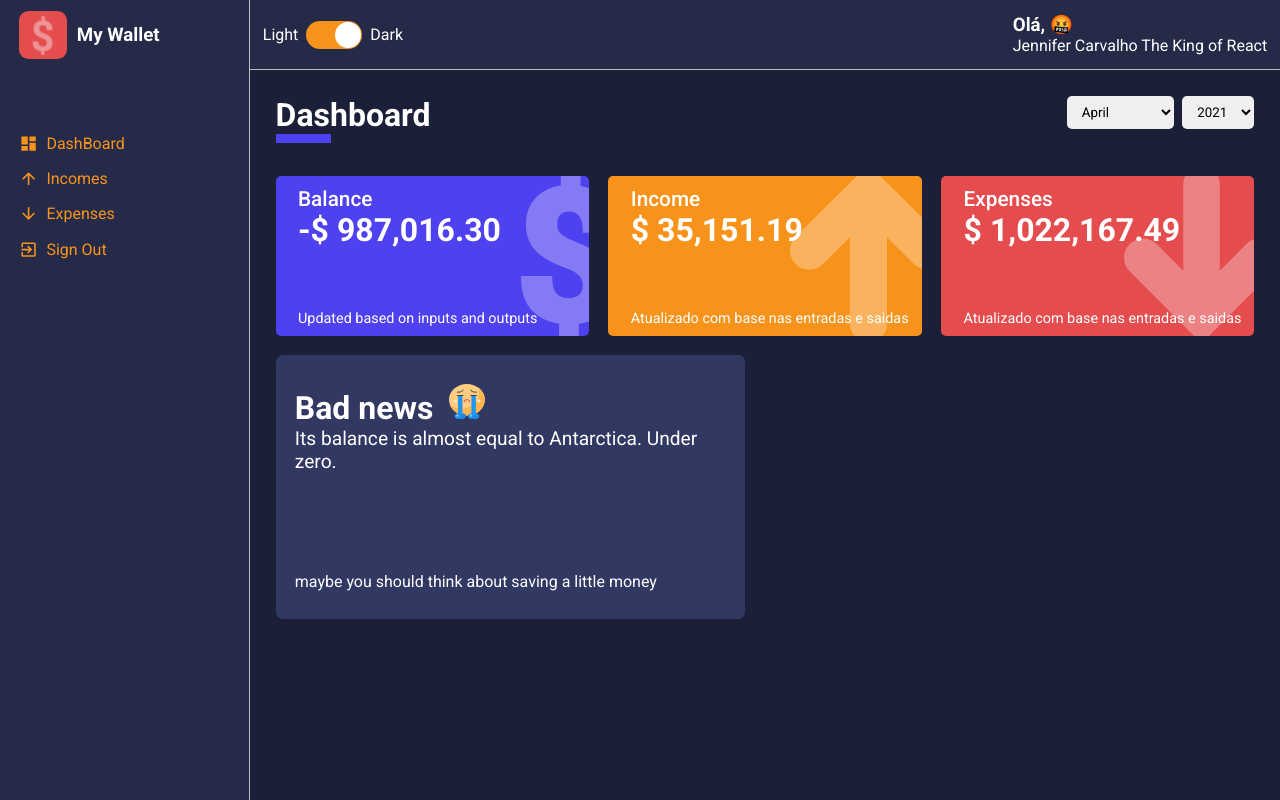
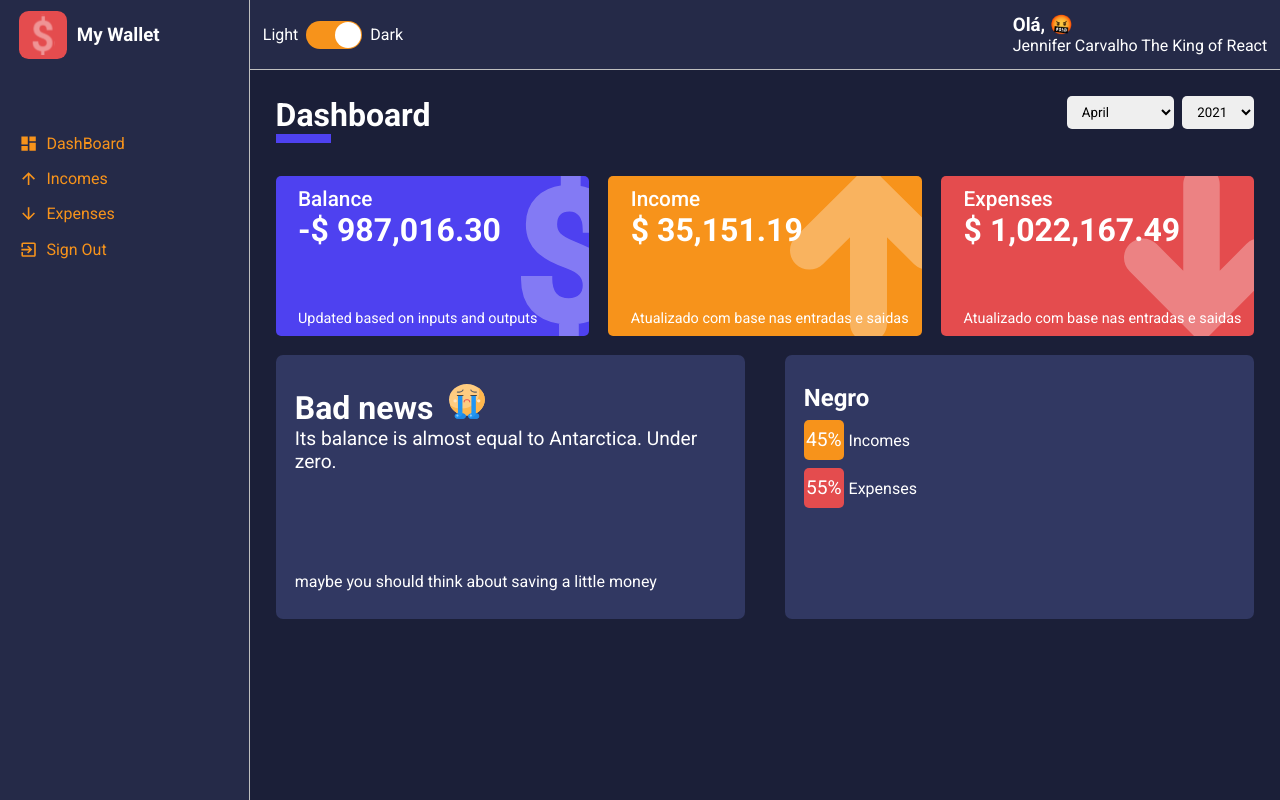
Before and after one commit to Wtheodoro/my-wallet, a React (Create React App) app: page /dashboard in a window 1280 px wide. Built offline with nearby package versions, Linux system fonts and the light colour scheme.

Commit message:
piechart init

```diff
--- a/package.json
+++ b/package.json
@@ -18,6 +18,7 @@
     "react-router-dom": "^5.2.0",
     "react-scripts": "4.0.3",
     "react-switch": "^6.0.0",
+    "recharts": "^2.0.9",
     "styled-components": "^5.2.3",
     "typescript": "^4.2.4",
     "uuidv4": "^6.2.7",
--- /dev/null
+++ b/src/components/contentSet/dashboardSet/PieChart/index.tsx
@@ -0,0 +1,36 @@
+import React from 'react';
+// import { PieChart, Pie, ResponsiveContainer } from 'recharts'
+import { Container, LeftSide, IndicatorContainer, Indicator, RightSide } from './styles';
+
+// Stateless component
+const PieChart: React.FC = () => (
+  <Container>
+    <LeftSide>
+      <h2>Negro</h2>
+      <IndicatorContainer>
+        <Indicator backgroundColor="#F7931B">
+          <div>45%</div>
+          <span>Incomes</span>
+        </Indicator>
+        <Indicator backgroundColor="#E44C4E">
+          <div>55%</div>
+          <span>Expenses</span>
+        </Indicator>
+      </IndicatorContainer>
+    </LeftSide>
+
+    {/* <RightSide>
+      <ResponsiveContainer>
+        <PieChart>
+          <Pie
+            data={[]}
+            labelLine={false}
+            dataKey="percent"
+          />
+        </PieChart>
+      </ResponsiveContainer>
+    </RightSide> */}
+  </Container>
+)
+
+export default PieChart;
--- /dev/null
+++ b/src/components/contentSet/dashboardSet/PieChart/styles.ts
@@ -0,0 +1,68 @@
+import styled from 'styled-components';
+
+interface IIndicatorProps {
+    backgroundColor: string
+}
+
+export const Container = styled.div`
+    width: 48%;
+    height: 16.5rem;
+    background-color: ${props => props.theme.colors.tertiary};
+    color: ${props => props.theme.colors.font};
+    border-radius: 7px;
+    margin: 0.6rem 0;
+    display: flex;
+`;
+
+export const LeftSide = styled.aside`
+    padding: 1.8rem 1.2rem;
+
+    > h2 {
+        margin-bottom: .5rem;
+    }
+`;
+
+export const IndicatorContainer = styled.ul`
+    list-style: none;
+    height: 90%;
+    padding-right: 1rem;
+    overflow-y: scroll;
+
+    ::-webkit-scrollbar {
+        width: 10px;
+    }
+
+    ::-webkit-scrollbar-thumb {
+        background-color: ${props => props.theme.colors.secondary};
+        border-radius: 10px;
+    }
+
+    ::-webkit-scrollbar-track {
+        background-color: ${props => props.theme.colors.tertiary};
+        border-radius: 10px;
+    }
+`;
+
+export const Indicator = styled.li<IIndicatorProps>`
+    display: flex;
+    align-items: center;
+    margin-bottom: 0.5rem;
+
+    > div {
+        background-color: ${props => props.backgroundColor};
+        width: 2.5rem;
+        height: 2.5rem;
+        border-radius: 5px;
+        font-size: 1.2rem;
+        line-height: 2.5rem;
+        text-align: center;
+    }
+
+    > span {
+        margin-left: 0.3rem;
+    }
+`;
+
+export const RightSide = styled.div`
+
+`;
--- a/src/pages/Dashboard/index.tsx
+++ b/src/pages/Dashboard/index.tsx
@@ -2,7 +2,6 @@ import React, { useMemo, useState } from 'react';
 import ContentHeader from '../../components/contentSet/ContentHeader';
 import gains from '../../DB/gains'
 import expenses from '../../DB/expenses'
-import { IRouteParams } from '../List';
 import monthsList from '../../utils/months'
 import { Container, Content } from './styles';
 import SelectInput from '../../components/contentSet/SelectInput';
@@ -11,13 +10,13 @@ import MessageBox from '../../components/contentSet/dashboardSet/MessageBox';
 import happyImg from '../../assets/happy.svg'
 import sadImg from '../../assets/sad.svg'
 import grinninImg from '../../assets/grinning.svg'
+import PieChart from '../../components/contentSet/dashboardSet/PieChart';
 
 
-const Dashboard: React.FC<IRouteParams> = ({ match }) => {
+const Dashboard: React.FC = () => {
   const [selectedMonth, setSelectedMonth] = useState<number>(new Date().getMonth() + 1)
   const [selectedYear, setSelectedYear] = useState<number>(new Date().getFullYear())
 
-  const { type } = match.params
 
   const years = useMemo(() => {
     let uniqueYears: number[] = []
@@ -39,7 +38,7 @@ const Dashboard: React.FC<IRouteParams> = ({ match }) => {
       }
     })
 
-  }, [type])
+  }, [])
 
   const months = useMemo(() => {
     return monthsList.map((month, index) => {
@@ -61,6 +60,8 @@ const Dashboard: React.FC<IRouteParams> = ({ match }) => {
       if (month === selectedMonth && year === selectedYear) {
         total += Number(i.amount)
       }
+
+      return total
     })
 
     return total
@@ -77,6 +78,8 @@ const Dashboard: React.FC<IRouteParams> = ({ match }) => {
       if (month === selectedMonth && year === selectedYear) {
         total += Number(i.amount)
       }
+
+      return total
     })
 
     return total
@@ -108,7 +111,7 @@ const Dashboard: React.FC<IRouteParams> = ({ match }) => {
       }
     }
 
-  }, [totalIncomes-totalExpenses])
+  }, [totalIncomes, totalExpenses])
 
   return (
     <Container>
@@ -147,14 +150,18 @@ const Dashboard: React.FC<IRouteParams> = ({ match }) => {
           icon='arrowDown'
           backgroundColor='#E44C4E'
         />
+
+        <MessageBox
+          title={message.title}
+          description={message.description}
+          footerText={message.footerText}
+          icon={message.icon}
+        />
+
+        <PieChart />
       </Content>
 
-      <MessageBox
-        title={message.title}
-        description={message.description}
-        footerText={message.footerText}
-        icon={message.icon}
-      />
+
     </Container>
   )
 }
```
Also changed, not shown: 1 other file (tests, documents, lock files or other folders).
